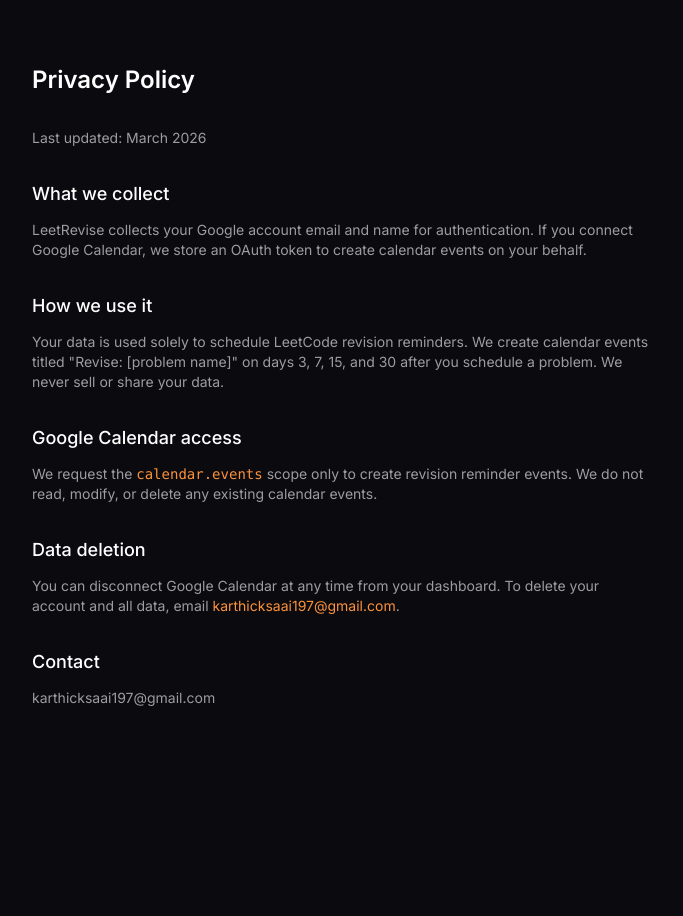
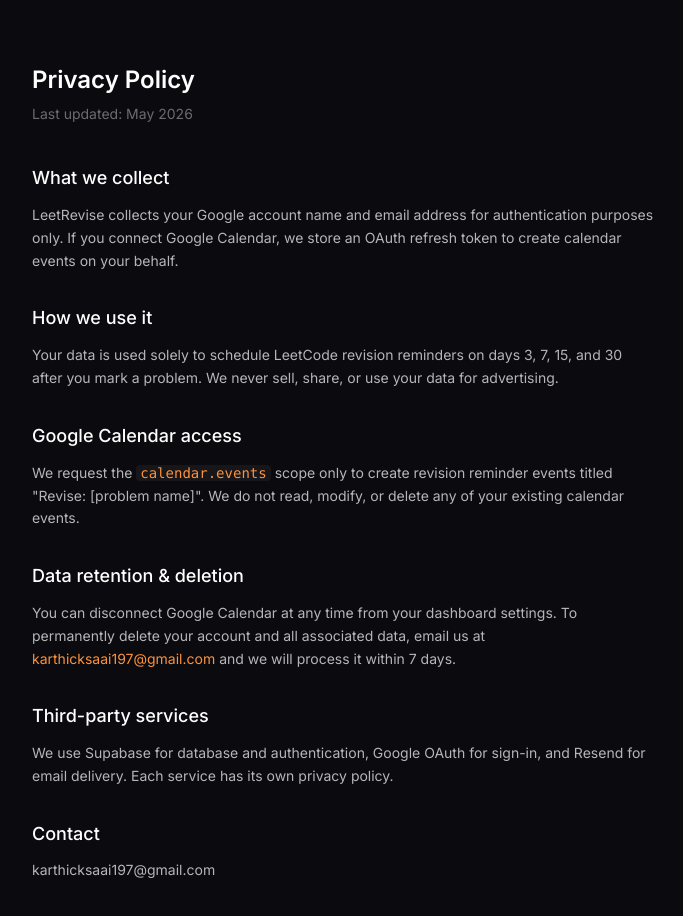
Before and after one commit to karthicksaai/LeetRevise, a Next.js app in the folder web/: page /privacy in a window 1280 px wide. Shown: the top 916 px of the page, without its empty margins (296-979 px from the left). Before the commit the page ends 800 px from the top, so only its background shows below. Built offline with nearby package versions, Linux system fonts and the light colour scheme.

Commit message:
Privacy in footer

```diff
--- a/web/app/dashboard/DashboardClient.tsx
+++ b/web/app/dashboard/DashboardClient.tsx
@@ -167,6 +167,11 @@
           </div>
         )}
       </section>
+      <footer className="text-center py-6 text-white/30 text-xs mt-16">
+        <a href="/privacy" className="hover:text-white/60 transition-colors">Privacy Policy</a>
+        <span className="mx-2">·</span>
+        <span>© 2026 LeetRevise</span>
+      </footer>
     </main>
   );
 }
--- a/web/app/page.tsx
+++ b/web/app/page.tsx
@@ -38,6 +38,11 @@
           ))}
         </div>
       </div>
+      <footer className="text-center py-6 text-white/30 text-xs mt-16">
+        <a href="/privacy" className="hover:text-white/60 transition-colors">Privacy Policy</a>
+        <span className="mx-2">·</span>
+        <span>© 2026 LeetRevise</span>
+      </footer>
     </main>
   );
 }
--- a/web/app/privacy/page.tsx
+++ b/web/app/privacy/page.tsx
@@ -1,24 +1,38 @@
 export default function PrivacyPage() {
   return (
-    <div className="min-h-screen bg-[#0a0a0f] text-white/60 max-w-2xl mx-auto px-6 py-16">
-      <h1 className="text-white text-2xl font-semibold mb-8">Privacy Policy</h1>
+    <div className="min-h-screen bg-[#0a0a0f] text-white/70 max-w-2xl mx-auto px-6 py-16">
+      <h1 className="text-white text-2xl font-semibold mb-2">Privacy Policy</h1>
+      <p className="text-sm text-white/40 mb-10">Last updated: May 2026</p>
 
-      <p className="mb-4 text-sm">Last updated: March 2026</p>
+      <section className="mb-8">
+        <h2 className="text-white text-lg font-medium mb-3">What we collect</h2>
+        <p className="text-sm leading-relaxed">LeetRevise collects your Google account name and email address for authentication purposes only. If you connect Google Calendar, we store an OAuth refresh token to create calendar events on your behalf.</p>
+      </section>
 
-      <h2 className="text-white text-lg font-medium mt-8 mb-3">What we collect</h2>
-      <p className="text-sm mb-4">LeetRevise collects your Google account email and name for authentication. If you connect Google Calendar, we store an OAuth token to create calendar events on your behalf.</p>
+      <section className="mb-8">
+        <h2 className="text-white text-lg font-medium mb-3">How we use it</h2>
+        <p className="text-sm leading-relaxed">Your data is used solely to schedule LeetCode revision reminders on days 3, 7, 15, and 30 after you mark a problem. We never sell, share, or use your data for advertising.</p>
+      </section>
 
-      <h2 className="text-white text-lg font-medium mt-8 mb-3">How we use it</h2>
-      <p className="text-sm mb-4">Your data is used solely to schedule LeetCode revision reminders. We create calendar events titled "Revise: [problem name]" on days 3, 7, 15, and 30 after you schedule a problem. We never sell or share your data.</p>
+      <section className="mb-8">
+        <h2 className="text-white text-lg font-medium mb-3">Google Calendar access</h2>
+        <p className="text-sm leading-relaxed">We request the <code className="text-orange-400 bg-white/5 px-1 rounded">calendar.events</code> scope only to create revision reminder events titled "Revise: [problem name]". We do not read, modify, or delete any of your existing calendar events.</p>
+      </section>
 
-      <h2 className="text-white text-lg font-medium mt-8 mb-3">Google Calendar access</h2>
-      <p className="text-sm mb-4">We request the <code className="text-orange-400">calendar.events</code> scope only to create revision reminder events. We do not read, modify, or delete any existing calendar events.</p>
+      <section className="mb-8">
+        <h2 className="text-white text-lg font-medium mb-3">Data retention & deletion</h2>
+        <p className="text-sm leading-relaxed">You can disconnect Google Calendar at any time from your dashboard settings. To permanently delete your account and all associated data, email us at <span className="text-orange-400">karthicksaai197@gmail.com</span> and we will process it within 7 days.</p>
+      </section>
 
-      <h2 className="text-white text-lg font-medium mt-8 mb-3">Data deletion</h2>
-      <p className="text-sm mb-4">You can disconnect Google Calendar at any time from your dashboard. To delete your account and all data, email <span className="text-orange-400">karthicksaai197@gmail.com</span>.</p>
+      <section className="mb-8">
+        <h2 className="text-white text-lg font-medium mb-3">Third-party services</h2>
+        <p className="text-sm leading-relaxed">We use Supabase for database and authentication, Google OAuth for sign-in, and Resend for email delivery. Each service has its own privacy policy.</p>
+      </section>
 
-      <h2 className="text-white text-lg font-medium mt-8 mb-3">Contact</h2>
-      <p className="text-sm">karthicksaai197@gmail.com</p>
+      <section>
+        <h2 className="text-white text-lg font-medium mb-3">Contact</h2>
+        <p className="text-sm">karthicksaai197@gmail.com</p>
+      </section>
     </div>
   );
 }
```
